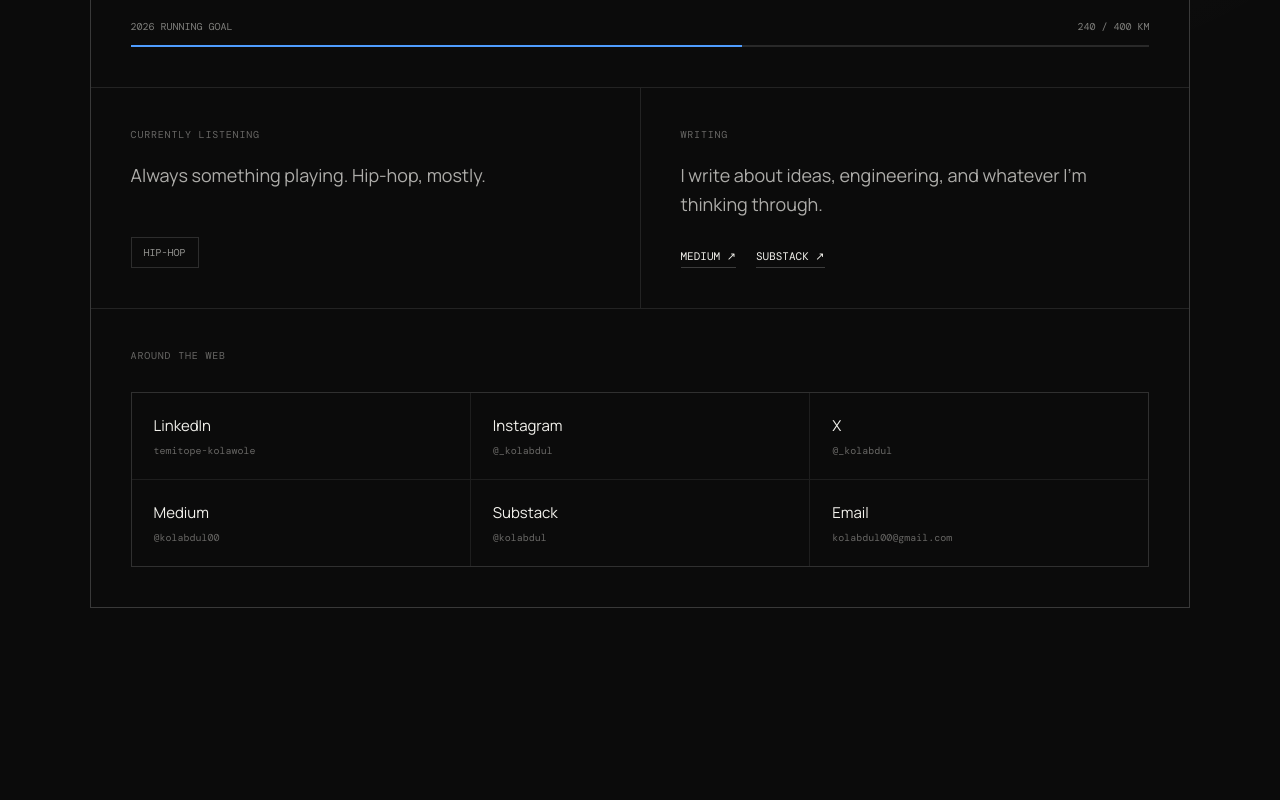
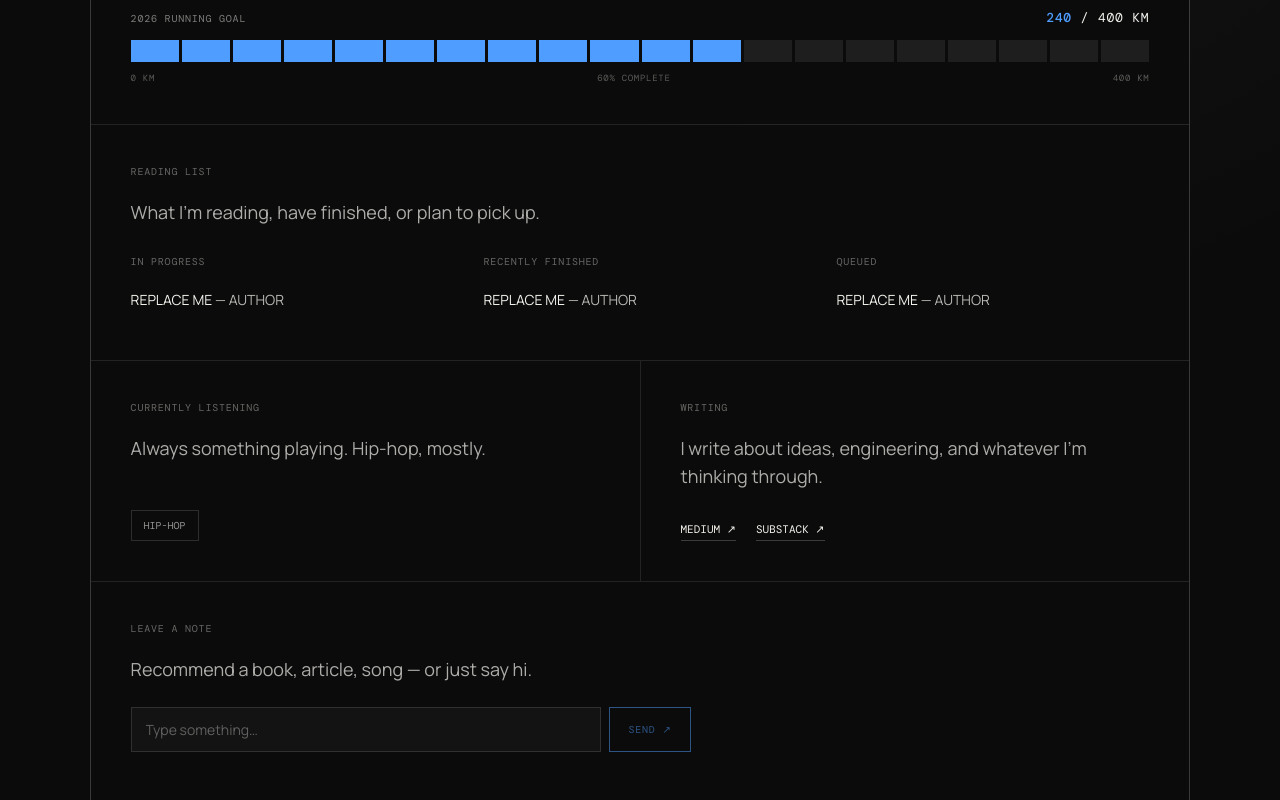
Before and after one commit to kolabdull/AS_portfolio, a React (Vite) app: page /life in a window 1280 px wide. Shown: the part 660-1460 px from the top of the page. Before the commit the page ends 1428 px from the top, so only its background shows below. Built offline with nearby package versions, Linux system fonts and the light colour scheme.

Commit message:
suggestion feature

```diff
--- /dev/null
+++ b/src/components/Guestbook.jsx
@@ -0,0 +1,66 @@
+import { useState } from "react";
+import { guestbook } from "../data/guestbook";
+
+function Guestbook() {
+  const [message, setMessage] = useState("");
+  const [status, setStatus] = useState("idle"); // idle | sending | sent | error
+
+  const handleSubmit = async (e) => {
+    e.preventDefault();
+    if (!message.trim()) return;
+    setStatus("sending");
+    try {
+      const res = await fetch(guestbook.endpoint, {
+        method: "POST",
+        headers: { "Content-Type": "application/json", Accept: "application/json" },
+        body: JSON.stringify({ message }),
+      });
+      if (res.ok) {
+        setStatus("sent");
+        setMessage("");
+      } else {
+        setStatus("error");
+      }
+    } catch {
+      setStatus("error");
+    }
+  };
+
+  return (
+    <article className="life-card life-card--wide guestbook">
+      <span className="life-label">{guestbook.label}</span>
+      <p className="life-body">{guestbook.body}</p>
+
+      <form onSubmit={handleSubmit} className="guestbook-form">
+        <input
+          type="text"
+          className="guestbook-input"
+          placeholder="Type something…"
+          value={message}
+          onChange={(e) => setMessage(e.target.value)}
+          disabled={status === "sending"}
+        />
+        <button
+          type="submit"
+          className="guestbook-submit"
+          disabled={status === "sending" || !message.trim()}
+        >
+          {status === "sending" ? "Sending…" : `Send ${"↗\uFE0E"}`}
+        </button>
+      </form>
+
+      {status === "sent" && (
+        <p className="guestbook-status guestbook-status--ok">
+          Thanks — I'll see it.
+        </p>
+      )}
+      {status === "error" && (
+        <p className="guestbook-status guestbook-status--err">
+          Didn't send. Try again, or email me instead.
+        </p>
+      )}
+    </article>
+  );
+}
+
+export default Guestbook;
--- a/src/components/Life.jsx
+++ b/src/components/Life.jsx
@@ -1,5 +1,7 @@
 import { life } from "../data/life";
 import SocialIcon from "./SocialIcon";
+import Guestbook from "./Guestbook";
+import ReadingList from "./ReadingList";
 
 function Life() {
   const { intro, movement, listening, writing, social } = life;
@@ -26,19 +28,33 @@ function Life() {
           <div className="life-goal">
             <div className="life-goal-top">
               <span>{movement.goalLabel}</span>
-              <span>
-                {movement.goalCurrent} / {movement.goalTarget}{" "}
-                {movement.goalUnit}
+              <span className="life-goal-value">
+                <strong>{movement.goalCurrent}</strong> / {movement.goalTarget} {movement.goalUnit}
               </span>
             </div>
+
             <div className="life-goal-track">
-              <div
-                className="life-goal-fill"
-                style={{ width: `${progress}%` }}
-              />
+              {Array.from({ length: 20 }).map((_, i) => {
+                const segmentFilled = (i + 1) <= Math.round(progress / 5);
+                return (
+                  <div
+                    key={i}
+                    className={`life-goal-seg ${segmentFilled ? "filled" : ""}`}
+                  />
+                );
+              })}
+            </div>
+
+            <div className="life-goal-meta">
+              <span>0 KM</span>
+              <span>{progress}% COMPLETE</span>
+              <span>{movement.goalTarget} KM</span>
             </div>
           </div>
         </article>
+
+        {/* Reading */}
+        <ReadingList />
 
         {/* Listening */}
         <article className="life-card">
@@ -59,11 +75,14 @@ function Life() {
                 target="_blank"
                 rel="noreferrer"
               >
-                {link.name} ↗
+                {link.name} {"↗\uFE0E"}
               </a>
             ))}
           </div>
         </article>
+
+        {/* Guestbook */}
+        <Guestbook />
 
         {/* Around the web */}
         <article className="life-card life-card--wide">
@@ -77,6 +96,9 @@ function Life() {
                 rel="noreferrer"
                 className="life-social-item"
               >
+                <span className="life-social-icon">
+                  <SocialIcon name={item.name} />
+                </span>
                 <span className="life-social-name">{item.name}</span>
                 <span className="life-social-handle">{item.handle}</span>
               </a>
--- /dev/null
+++ b/src/components/ReadingList.jsx
@@ -0,0 +1,38 @@
+import { life } from "../data/life";
+
+function ReadingList() {
+  const { reading } = life;
+  if (!reading) return null;
+
+  const sections = [
+    { key: "inProgress", label: "In Progress" },
+    { key: "completed", label: "Recently Finished" },
+    { key: "queued", label: "Queued" },
+  ].filter((s) => reading[s.key]?.length > 0);
+
+  if (sections.length === 0) return null;
+
+  return (
+    <article className="life-card life-card--wide">
+      <span className="life-label">{reading.label}</span>
+      <p className="life-body">{reading.body}</p>
+
+      <div className="reading-list">
+        {sections.map((s) => (
+          <div key={s.key} className="reading-section">
+            <span className="reading-section-label">{s.label}</span>
+            <ul>
+              {reading[s.key].map((book, i) => (
+                <li key={i}>
+                  <em>{book.title}</em> — {book.author}
+                </li>
+              ))}
+            </ul>
+          </div>
+        ))}
+      </div>
+    </article>
+  );
+}
+
+export default ReadingList;
--- /dev/null
+++ b/src/data/guestbook.js
@@ -0,0 +1,5 @@
+export const guestbook = {
+  label: "Leave a Note",
+  body: "Recommend a book, article, song — or just say hi.",
+  endpoint: "PASTE_YOUR_FORMSPREE_URL_HERE",
+};
--- a/src/data/life.js
+++ b/src/data/life.js
@@ -5,9 +5,23 @@ export const life = {
     label: "Movement",
     body: "An active person — I lift and I run. Chasing a target this year.",
     goalLabel: "2026 Running Goal",
-    goalCurrent: 240, // ← update this as your km add up (e.g. 180)
+    goalCurrent: 240,
     goalTarget: 400,
     goalUnit: "km",
+  },
+
+  reading: {
+    label: "Reading List",
+    body: "What I'm reading, have finished, or plan to pick up.",
+    inProgress: [
+      { title: "REPLACE ME", author: "AUTHOR" },
+    ],
+    completed: [
+      { title: "REPLACE ME", author: "AUTHOR" },
+    ],
+    queued: [
+      { title: "REPLACE ME", author: "AUTHOR" },
+    ],
   },
 
   listening: {
--- a/src/index.css
+++ b/src/index.css
@@ -1141,16 +1141,44 @@ enceence-list {
 .life-goal-top {
   display: flex;
   justify-content: space-between;
-  margin-bottom: 12px;
-  font-family: "DM Mono", monospace;
+  align-items: baseline;
+  margin-bottom: 14px;
+  font-family: var(--font-mono);
   font-size: 10px;
   text-transform: uppercase;
+  letter-spacing: 0.08em;
   color: rgba(242, 241, 236, 0.5);
 }
-
+.life-goal-value {
+  color: #f2f1ec;
+  font-size: 13px;
+  font-variant-numeric: tabular-nums;
+}
+.life-goal-value strong {
+  color: var(--accent);
+  font-weight: 500;
+}
 .life-goal-track {
-  height: 2px;
-  background: rgba(255, 255, 255, 0.12);
+  display: flex;
+  gap: 3px;
+  height: 22px;
+}
+.life-goal-seg {
+  flex: 1;
+  background: rgba(255, 255, 255, 0.08);
+  transition: background 400ms ease, transform 400ms ease;
+}
+.life-goal-seg.filled {
+  background: var(--accent);
+}
+.life-goal-meta {
+  display: flex;
+  justify-content: space-between;
+  margin-top: 10px;
+  font-family: var(--font-mono);
+  font-size: 9px;
+  color: rgba(242, 241, 236, 0.35);
+  letter-spacing: 0.08em;
 }
 
 .life-goal-fill {
@@ -2442,3 +2470,113 @@ a {
 .contact-section {
   padding-top: calc(var(--section-y) + 40px);
 }
+/* Guestbook */
+.guestbook-form {
+  margin-top: 24px;
+  display: flex;
+  gap: 8px;
+  max-width: 560px;
+}
+
+.guestbook-input {
+  flex: 1;
+  padding: 12px 14px;
+  background: rgba(255, 255, 255, 0.03);
+  border: 1px solid rgba(255, 255, 255, 0.12);
+  color: #f2f1ec;
+  font-family: var(--font-body);
+  font-size: 14px;
+  outline: none;
+  transition: border-color 180ms ease;
+}
+
+.guestbook-input:focus {
+  border-color: var(--accent);
+}
+
+.guestbook-input::placeholder {
+  color: rgba(242, 241, 236, 0.35);
+}
+
+.guestbook-submit {
+  padding: 12px 18px;
+  border: 1px solid var(--accent);
+  background: transparent;
+  color: var(--accent);
+  font-family: var(--font-mono);
+  font-size: 10px;
+  text-transform: uppercase;
+  letter-spacing: 0.08em;
+  cursor: pointer;
+  transition: background 180ms ease, color 180ms ease;
+}
+
+.guestbook-submit:hover:not(:disabled) {
+  background: var(--accent);
+  color: #0b0b0b;
+}
+
+.guestbook-submit:disabled {
+  opacity: 0.5;
+  cursor: not-allowed;
+}
+
+.guestbook-status {
+  margin-top: 12px;
+  font-family: var(--font-mono);
+  font-size: 11px;
+  letter-spacing: 0.06em;
+}
+
+.guestbook-status--ok { color: var(--accent); }
+.guestbook-status--err { color: #ff7373; }
+
+@media (max-width: 700px) {
+  .guestbook-form { flex-direction: column; }
+}
+.reading-list {
+  margin-top: 28px;
+  display: grid;
+  grid-template-columns: repeat(3, 1fr);
+  gap: 40px;
+}
+
+.reading-section-label {
+  display: block;
+  margin-bottom: 12px;
+  font-family: var(--font-mono);
+  font-size: 10px;
+  text-transform: uppercase;
+  letter-spacing: 0.08em;
+  color: rgba(242, 241, 236, 0.4);
+}
+
+.reading-section ul {
+  margin: 0;
+  padding: 0;
+  list-style: none;
+  color: rgba(242, 241, 236, 0.75);
+  font-size: 14px;
+  line-height: 1.7;
+}
+
+.reading-section ul li {
+  padding: 8px 0;
+  border-top: 1px solid rgba(255, 255, 255, 0.06);
+}
+
+.reading-section ul li:first-child {
+  border-top: 0;
+}
+
+.reading-section em {
+  font-style: italic;
+  color: #f2f1ec;
+}
+
+@media (max-width: 900px) {
+  .reading-list {
+    grid-template-columns: 1fr;
+    gap: 28px;
+  }
+}
```
